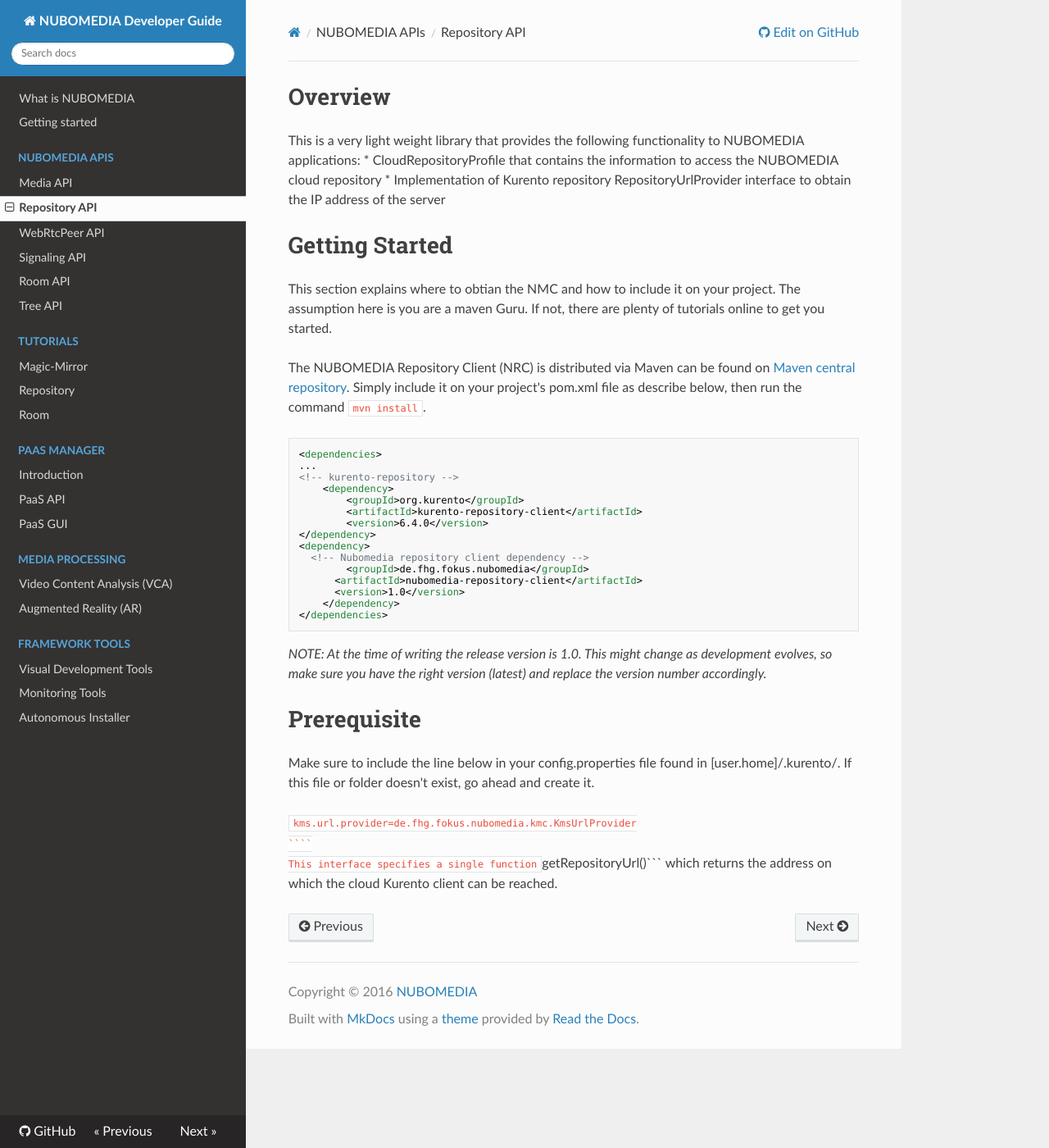
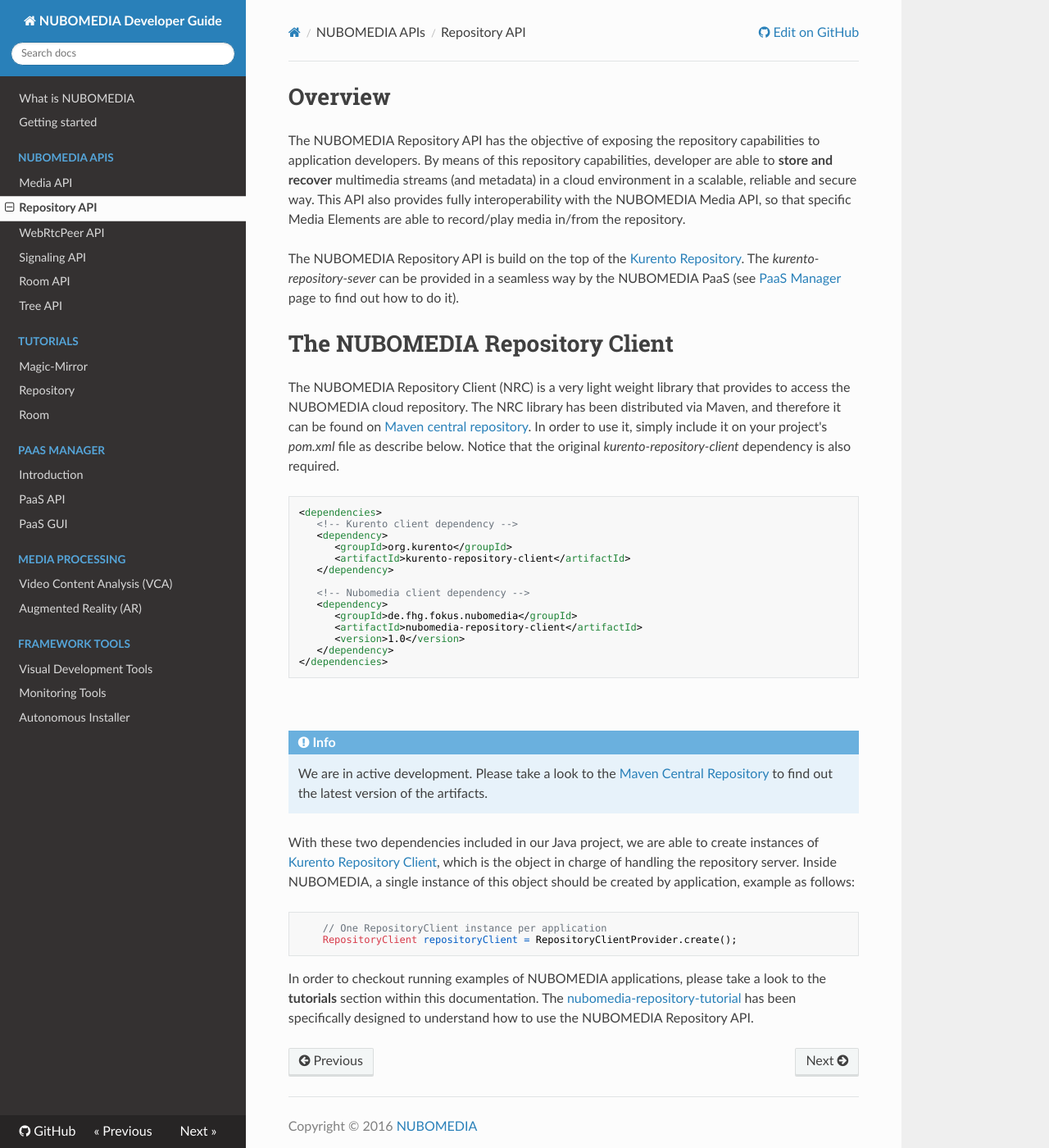
Before and after one commit to nubomedia/developer-guidelines, an MkDocs documentation site: the page built from docs/api/repository.md, in a window 1280 px wide and 1400 px high. Shown: the whole window at 82% size. Built offline with MkDocs 1.6.1, drawn with Linux system fonts in a browser that asks for light colours; nearby versions of some CDN libraries; old or Windows-style settings are respelled for this version of MkDocs.

Commit message:
Improve Repository API page

`````diff
--- a/docs/api/repository.md
+++ b/docs/api/repository.md
@@ -1,38 +1,42 @@
 # Overview
-This is a very light weight library that provides the following functionality to NUBOMEDIA applications:
-* CloudRepositoryProfile that contains the information to access the NUBOMEDIA cloud repository
-* Implementation of Kurento repository RepositoryUrlProvider interface to obtain the IP address of the server
+
+The NUBOMEDIA Repository API has the objective of exposing the repository capabilities to application developers. By means of this repository capabilities, developer are able to **store and recover** multimedia streams (and metadata) in a cloud environment in a scalable, reliable and secure way. This API also provides fully interoperability with the NUBOMEDIA Media API, so that specific Media Elements are able to record/play media in/from the repository.
+
+The NUBOMEDIA Repository API is build on the top of the [Kurento Repository](http://doc-kurento-repository.readthedocs.org/). The *kurento-repository-sever* can be provided in a seamless way by the NUBOMEDIA PaaS (see [PaaS Manager](../pass/pass-gui) page to find out how to do it).
 
 
-# Getting Started
-This section explains where to obtian the NMC and how to include it on your project. The assumption here is you are a maven Guru. If not, there are plenty of tutorials online to get you started.
+# The NUBOMEDIA Repository Client
 
-The NUBOMEDIA Repository Client (NRC) is distributed via Maven can be found on [Maven central repository](http://search.maven.org/#search%7Cga%7C1%7Cde.fhg).
-Simply include it on your project's pom.xml file as describe below, then run the command ```mvn install```.
+The NUBOMEDIA Repository Client (NRC) is a very light weight library that provides to access the NUBOMEDIA cloud repository. The NRC library has been distributed via Maven, and therefore it can be found on [Maven central repository](http://search.maven.org/#search%7Cga%7C1%7Cde.fhg). In order to use it, simply include it on your project's *pom.xml* file as describe below. Notice that the original *kurento-repository-client* dependency is also required.
 
-```
+```xml
 <dependencies>
-...
-<!-- kurento-repository -->
-	<dependency>
-		<groupId>org.kurento</groupId>
-		<artifactId>kurento-repository-client</artifactId>
-		<version>6.4.0</version>
-</dependency>
-<dependency>
-  <!-- Nubomedia repository client dependency -->
-		<groupId>de.fhg.fokus.nubomedia</groupId>
-	  <artifactId>nubomedia-repository-client</artifactId>
-	  <version>1.0</version>
-	</dependency>
+   <!-- Kurento client dependency -->
+   <dependency>
+      <groupId>org.kurento</groupId>
+	  <artifactId>kurento-repository-client</artifactId>
+   </dependency>
+
+   <!-- Nubomedia client dependency -->
+   <dependency>
+      <groupId>de.fhg.fokus.nubomedia</groupId>
+      <artifactId>nubomedia-repository-client</artifactId>
+      <version>1.0</version>
+   </dependency>
 </dependencies>
 ```
-*NOTE: At the time of writing the release version is 1.0. This might change as development evolves, so make sure you have the right version (latest) and replace the version number accordingly.*
 
-# Prerequisite
-Make sure to include the line below in your config.properties file found in [user.home]/.kurento/. If this file or folder doesn't exist, go ahead and create it.
+<br>
 
+!!! info
+
+    We are in active development. Please take a look to the [Maven Central Repository](http://search.maven.org/) to find out the latest version of the artifacts.
+
+With these two dependencies included in our Java project, we are able to create instances of [Kurento Repository Client](http://doc-kurento-repository.readthedocs.org/en/latest/repository_client.html), which is the object in charge of handling the repository server. Inside NUBOMEDIA, a single instance of this object should be created by application, example as follows:
+
+```java
+    // One RepositoryClient instance per application
+    RepositoryClient repositoryClient = RepositoryClientProvider.create();
 ```
-kms.url.provider=de.fhg.fokus.nubomedia.kmc.KmsUrlProvider
-````
-This interface specifies a single function ```getRepositoryUrl()``` which returns the address on which the cloud Kurento client can be reached.
+
+In order to checkout running examples of NUBOMEDIA applications, please take a look to the **tutorials** section within this documentation. The [nubomedia-repository-tutorial](../tutorial/nubomedia-repository.md) has been specifically designed to understand how to use the NUBOMEDIA Repository API.
`````
